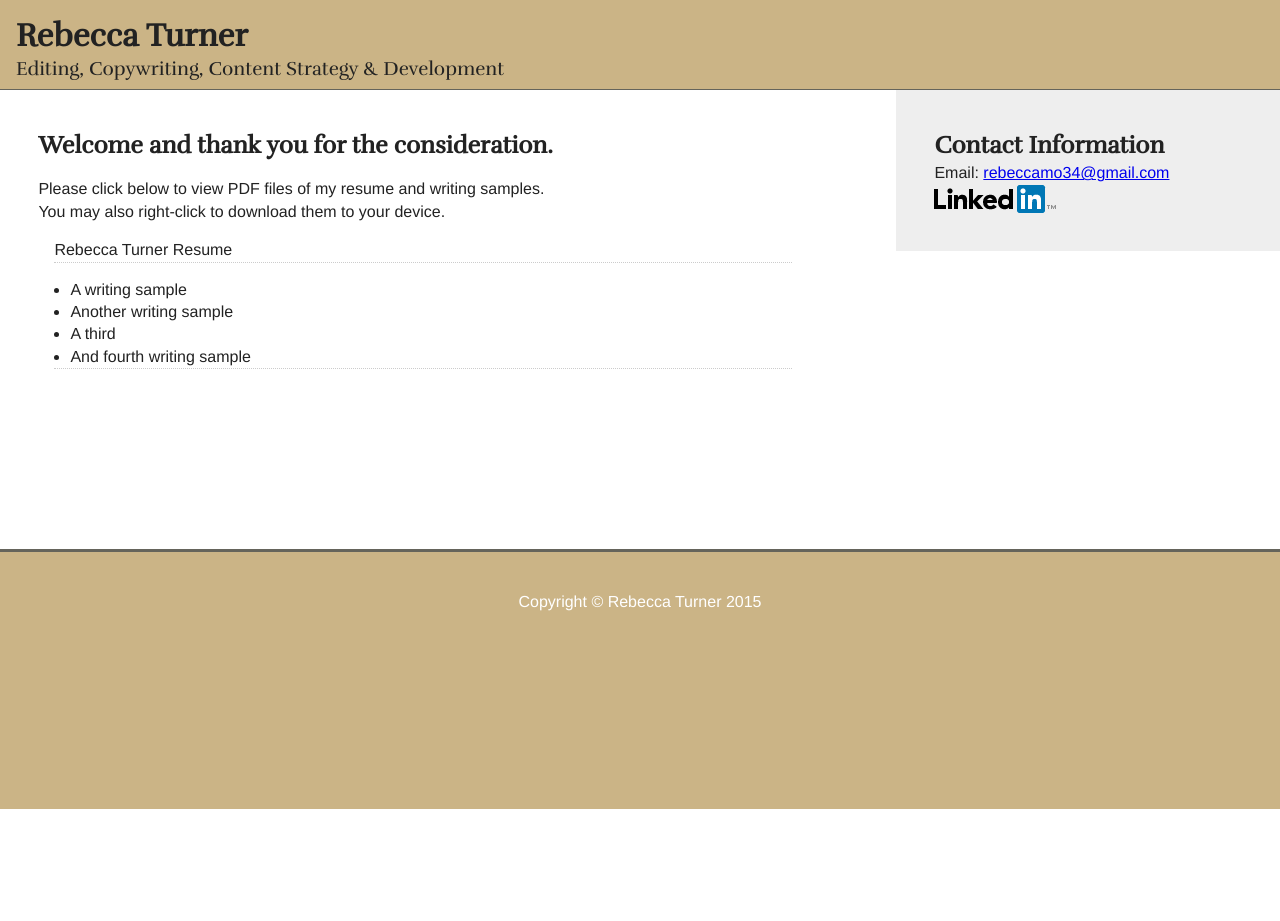
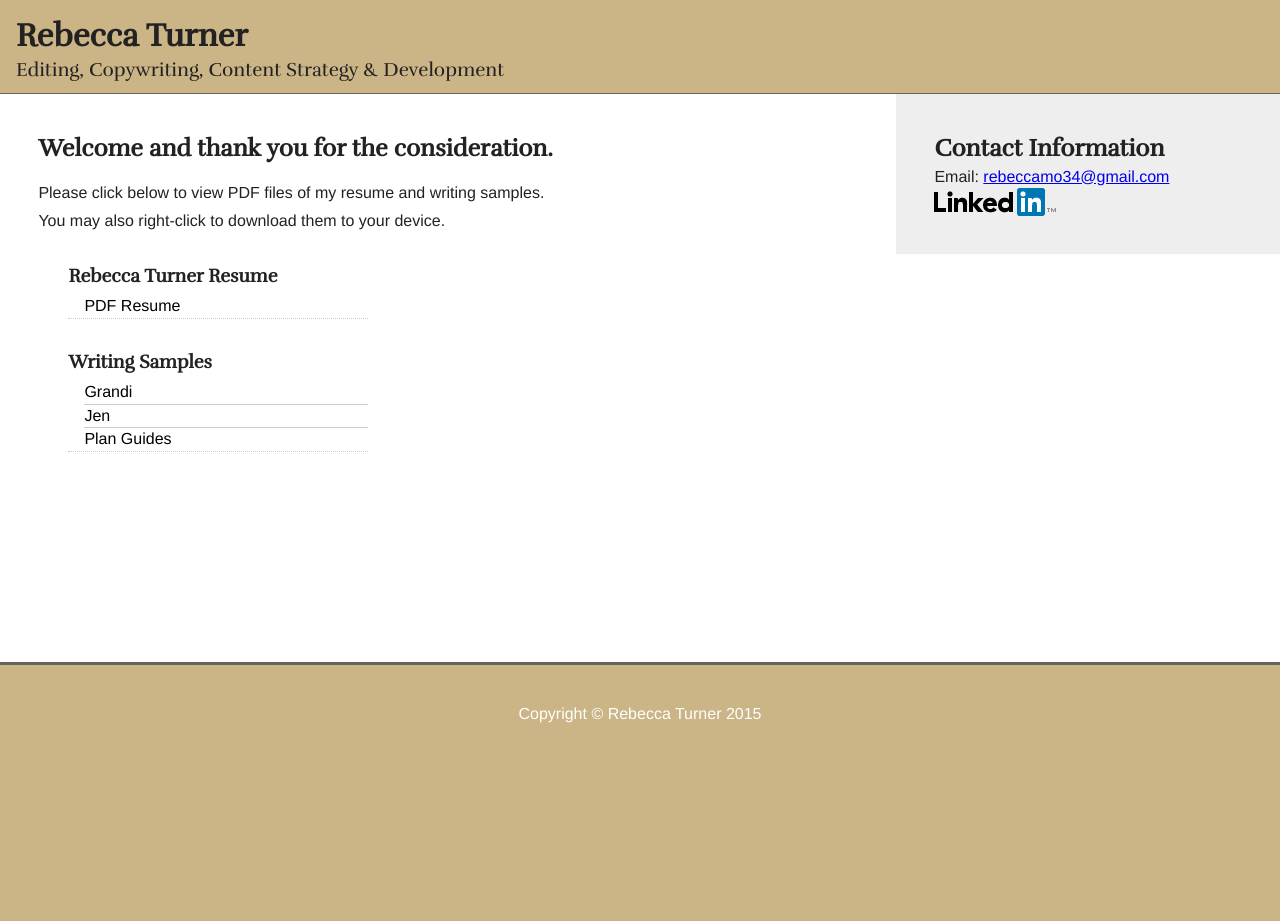
Before and after one commit to MikeiLL/copy-writer-resume, a PHP site: page / in a window 1280 px wide. Before the commit the page ends 809 px from the top, so only its background shows below. Run offline with PHP 8.4, Linux system fonts and the light colour scheme.

Commit message:
Use fancy list style.

```diff
--- a/css/main.css
+++ b/css/main.css
@@ -112,6 +112,11 @@ body {
     border-bottom: 1px solid hsla(213, 100%, 10%, .5);
 }
 
+#header h2 {
+    line-height: 1.2rem;
+    max-width: 88%;
+}
+
 /* Content
 --------------------------------------------- */
 
@@ -123,8 +128,12 @@ body {
 }
 
 #content h2 {
-    font-family: Rufina, Helvetica, Arial;
+    font-family: Rufina, Helvetica, Arial, Verdana;
     margin-bottom: 1rem;
+}
+
+#content p {
+    margin-bottom: .4rem;
 }
 
 .files {
@@ -150,6 +159,52 @@ body {
     margin-left: 1rem;
     line-height: .5rem;
     margin-top: 2rem;
+}
+
+.files {
+  width: 300px;
+  margin: 30px;
+  max-width: 80%;
+}
+
+.files h3 {
+  font-family: Rufina, Helvetica, Arial, Verdana;
+  margin: 0;
+  padding: 0;
+  margin-bottom: .4rem;
+}
+
+ul {
+  list-style-type: none;
+  margin: 0;
+  padding: 0;
+}
+
+li {
+  border-bottom: 1px solid #ccc;
+}
+
+li:last-child {
+  border: none;
+}
+
+li a {
+  text-decoration: none;
+  color: #000;
+
+  -webkit-transition: font-size 0.3s ease, background-color 0.3s ease;
+  -moz-transition: font-size 0.3s ease, background-color 0.3s ease;
+  -o-transition: font-size 0.3s ease, background-color 0.3s ease;
+  -ms-transition: font-size 0.3s ease, background-color 0.3s ease;
+  transition: font-size 0.3s ease, background-color 0.3s ease;
+  display: block;
+  width: 300px;
+  max-width: 80%;
+}
+
+li a:hover {
+  font-size: 18px;
+  background: hsla(40, 40%, 66%, .3);
 }
 
 /* Sidebar
--- a/index.php
+++ b/index.php
@@ -35,14 +35,18 @@
               <p>Please click below to view PDF files of my resume and writing samples.</p>
               <p>You may also right-click to download them to your device.</p>
 
-              <div class="files">Rebecca Turner Resume</div>
+              <div class="files"><h3>Rebecca Turner Resume</h3>
+                <ul>
+                    <li><a href="#" target="_blank">PDF Resume</a></li>
+                </ul>
+             </div>
 
               <div class="files">
+                <h3>Writing Samples</h3>
                 <ul>
-                    <li>A writing sample</li>
-                    <li>Another writing sample</li>
-                    <li>A third </li>
-                    <li>And fourth writing sample</li>
+                    <li><a href="samples/grandi_article.pdf" target="_blank">Grandi</a></li>
+                    <li><a href="samples/homepage_jen.pdf" target="_blank">Jen</a></li>
+                    <li><a href="samples/planguides_intro.pdf" target="_blank">Plan Guides</a></li>
                 </ul>
               </div>
            </section>
```
